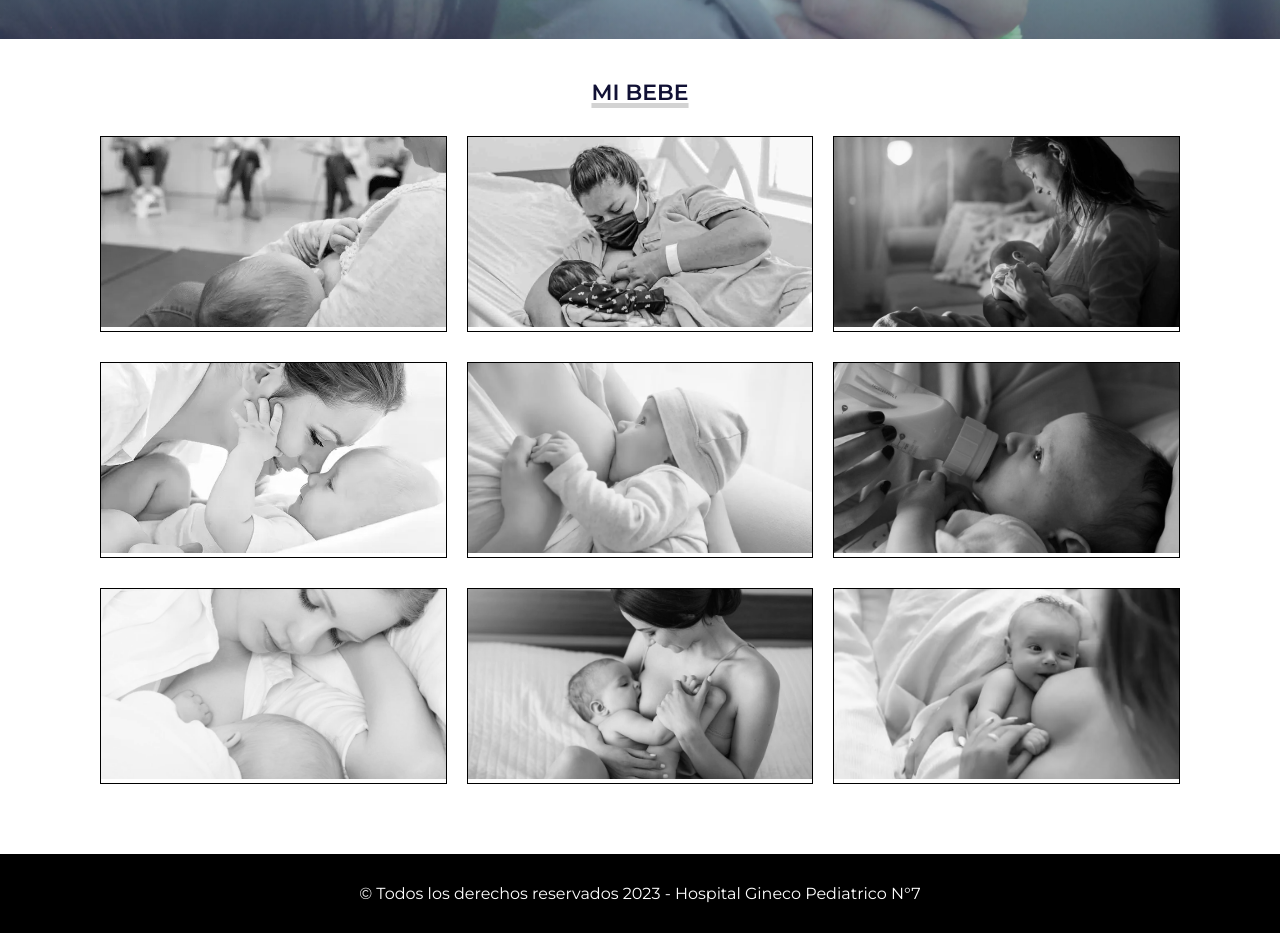
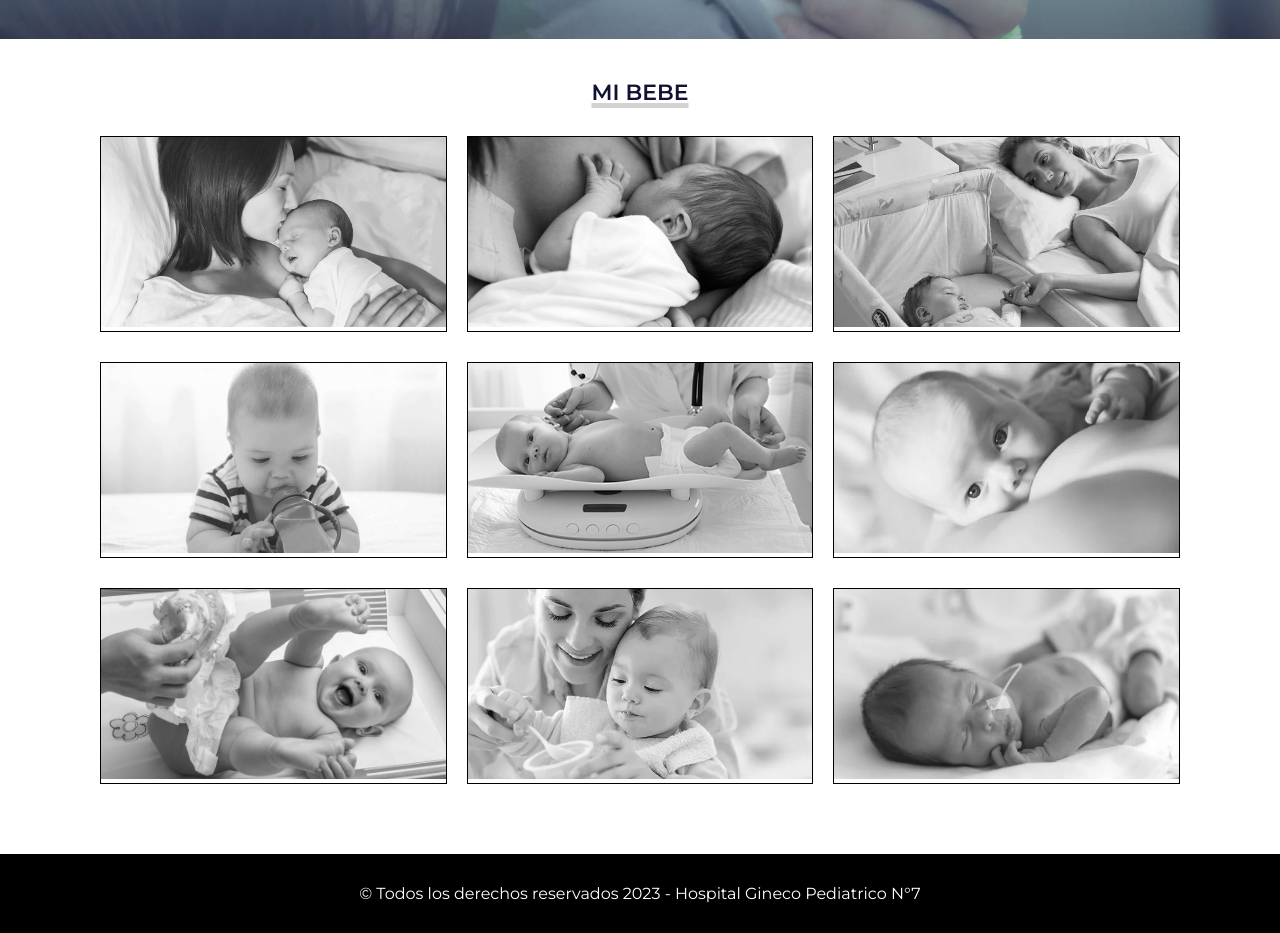
Before and after one commit to JosueHerreraR/lactancia-materna.github.io, a plain HTML site: page index.html in a window 1280 px wide. Shown: the part 3880-4813 px from the top of the page. Drawn offline with Linux system fonts and the light colour scheme.

Commit message:
Se anexan imagenes para la seccion mi bebe

```diff
--- a/index.html
+++ b/index.html
@@ -249,7 +249,7 @@
             <div class="fila">
                 <div class="proyecto">
                     <div class="overlay"></div>
-                    <img src="img/lactancia1.webp" alt="">
+                    <img src="img/mibebe1.webp" alt="">
                     <div class="info">
                         <h4>Los primeros días</h4>
                         <a href="Mi_bebe/primeros-dias.html">Ver más...</a>
@@ -257,7 +257,7 @@
                 </div>
                 <div class="proyecto">
                     <div class="overlay"></div>
-                    <img src="img/lactancia2.webp" alt="">
+                    <img src="img/mibebe2.webp" alt="">
                     <div class="info">
                         <h4>Dificultades de agarre</h4>
                         <a href="Mi_bebe/dificultades-agarre.html">Ver más...</a>
@@ -265,7 +265,7 @@
                 </div>
                 <div class="proyecto">
                     <div class="overlay"></div>
-                    <img src="img/lactancia3.webp" alt="">
+                    <img src="img/mibebe3.webp" alt="">
                     <div class="info">
                         <h4>Cosas que hace mi bebé</h4>
                         <a href="Mi_bebe/cosas-bebe.html">Ver más...</a>
@@ -275,7 +275,7 @@
             <div class="fila">
                 <div class="proyecto">
                     <div class="overlay"></div>
-                    <img src="img/lactancia4.webp" alt="">
+                    <img src="img/mibebe4.webp" alt="">
                     <div class="info">
                         <h4>A partir de 6 meses...</h4>
                         <a href="Mi_bebe/6-meses.html">Ver más...</a>
@@ -283,7 +283,7 @@
                 </div>
                 <div class="proyecto">
                     <div class="overlay"></div>
-                    <img src="img/lactancia5.webp" alt="">
+                    <img src="img/mibebe5.webp" alt="">
                     <div class="info">
                         <h4>¿Mi bebé no gana peso?</h4>
                         <a href="Mi_bebe/no-gana-peso.html">Ver más...</a>
@@ -291,7 +291,7 @@
                 </div>
                 <div class="proyecto">
                     <div class="overlay"></div>
-                    <img src="img/lactancia6.webp" alt="">
+                    <img src="img/mibebe6.webp" alt="">
                     <div class="info">
                         <h4>¿Mi bebé mama mucho?</h4>
                         <a href="Mi_bebe/bebe-mucho.html">Ver más...</a>
@@ -301,7 +301,7 @@
             <div class="fila">
                 <div class="proyecto">
                     <div class="overlay"></div>
-                    <img src="img/lactancia7.webp" alt="">
+                    <img src="img/mibebe7.webp" alt="">
                     <div class="info">
                         <h4>Pañales sucios</h4>
                         <a href="Mi_bebe/pañales-sucios.html">Ver más...</a>
@@ -309,7 +309,7 @@
                 </div>
                 <div class="proyecto">
                     <div class="overlay"></div>
-                    <img src="img/lactancia8.webp" alt="">
+                    <img src="img/mibebe8.webp" alt="">
                     <div class="info">
                         <h4>Alimento sólido</h4>
                         <a href="Mi_bebe/alimentos-solidos.html">Ver más...</a>
@@ -317,7 +317,7 @@
                 </div>
                 <div class="proyecto">
                     <div class="overlay"></div>
-                    <img src="img/lactancia9.webp" alt="">
+                    <img src="img/mibebe9.webp" alt="">
                     <div class="info">
                         <h4>¿Mi bebé es prematuro?</h4>
                         <a href="Mi_bebe/bebe-prematuro.html">Ver más...</a>
```
Also changed, not shown: img/mibebe1.webp (added), img/mibebe2.webp (added), img/mibebe3.webp (added), img/mibebe4.webp (added), img/mibebe5.webp (added), img/mibebe6.webp (added), img/mibebe7.webp (added), img/mibebe8.webp (added), img/mibebe9.webp (added).
